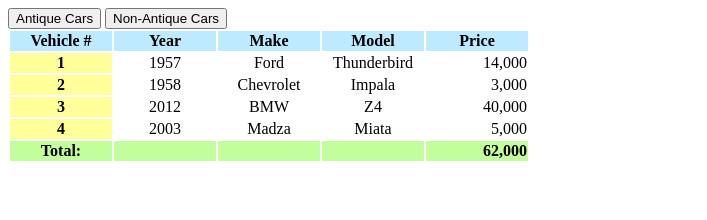
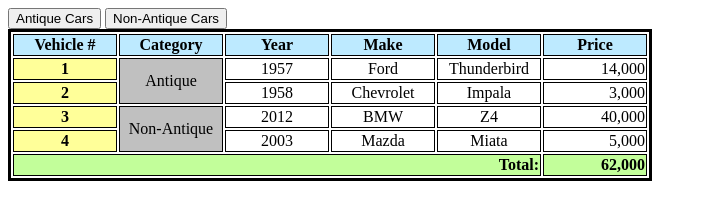
Before and after one commit to Fattaneh2016/TablesHtml, a plain HTML site: page index.html in a window 1280 px wide. Shown: the whole page, without its empty margins (0-707 px from the left). Drawn offline with Linux system fonts and the light colour scheme.

Commit message:
add features  to table

```diff
--- a/Script.js
+++ b/Script.js
@@ -2,6 +2,7 @@ function init() {
     document.getElementById('showAntique').addEventListener('click', showAntiqueCars);
     document.getElementById('showNonAntique').addEventListener('click',
 showNonAntiqueCars);
+document.getElementById('mybutton').addEventListener('click', fun);
 }
 
 function showAntiqueCars() {
@@ -13,3 +14,8 @@ function showNonAntiqueCars() {
     document.getElementById('antiqueCars').className = "hidden";
     document.getElementById('nonAntiqueCars').className = "visible";
 }
+
+function fun()
+{
+    alert('hi there ');
+}
--- a/Style.css
+++ b/Style.css
@@ -1,3 +1,7 @@
+table {
+    border: medium solid #000000;
+}
+
 thead th {
     background-color: #BDEAFF;
     width: 100px;
@@ -5,19 +9,32 @@ thead th {
 
 tbody th {
     background-color: #FFFF99;
+}
+
+tfoot th {
+    background-color: #C2FE9A;
+}
+
+    tfoot th:first-of-type {
+        text-align: right;
     }
 
-tfoot th {
-    background-color: #C2FE9A;}
-
-    tfoot th:last-of-type {        text-align: right;    }
+    tfoot th:last-of-type {
+        text-align: right;
+    }
 
 td {
     text-align: center;
-}
+    border: thin solid #000000;
+    }
 
     td:last-of-type {
-        text-align: right;    }
+            text-align: right;
+    }
+
+th {
+    border: thin solid #000000;
+}
 
 .hidden {
     display: none;
@@ -26,3 +43,6 @@ td {
 .visible {
     display: normal;
 }
+.verticalHeader {
+    background-color: #C0C0C0;
+}
--- a/index.html
+++ b/index.html
@@ -10,19 +10,27 @@
     <div role="main">
         <button id="showAntique">Antique Cars</button>
         <button id="showNonAntique">Non-Antique Cars</button>
+
 <table>
+    </tr>
+            <colgroup>
+    <col span="2" class="verticalHeader" />
     <thead>
         <tr>
             <th>Vehicle #</th>
+            <th>Category</th>
             <th>Year</th>
             <th>Make</th>
             <th>Model</th>
             <th>Price</th>
-                </tr>
+
+</colgroup>
+
     </thead>
     <tbody id="antiqueCars">
         <tr>
             <th>1</th>
+            <td rowspan="2">Antique</td>
             <td>1957</td>
             <td>Ford</td>
             <td>Thunderbird</td>
@@ -39,6 +47,7 @@
     <tbody id="nonAntiqueCars">
         <tr>
             <th>3</th>
+            <td rowspan="2">Non-Antique</td>
                         <td>2012</td>
             <td>BMW</td>
             <td>Z4</td>
@@ -47,22 +56,22 @@
         <tr>
             <th>4</th>
             <td>2003</td>
-                    <td>Madza</td>
+            <td>Mazda</td>
             <td>Miata</td>
             <td>5,000</td>
         </tr>
     </tbody>
     <tfoot>
         <tr>
-                    <th>Total:</th>
-                    <th></th>
-                    <th></th>
-                    <th></th>
+            <th colspan="5">Total:</th>
             <th>62,000</th>
         </tr>
     </tfoot>
 </table>
+
     </div>
+
+
 </body>
 </html>
 
```
Lines whose indentation alone changed are shown as unchanged.
